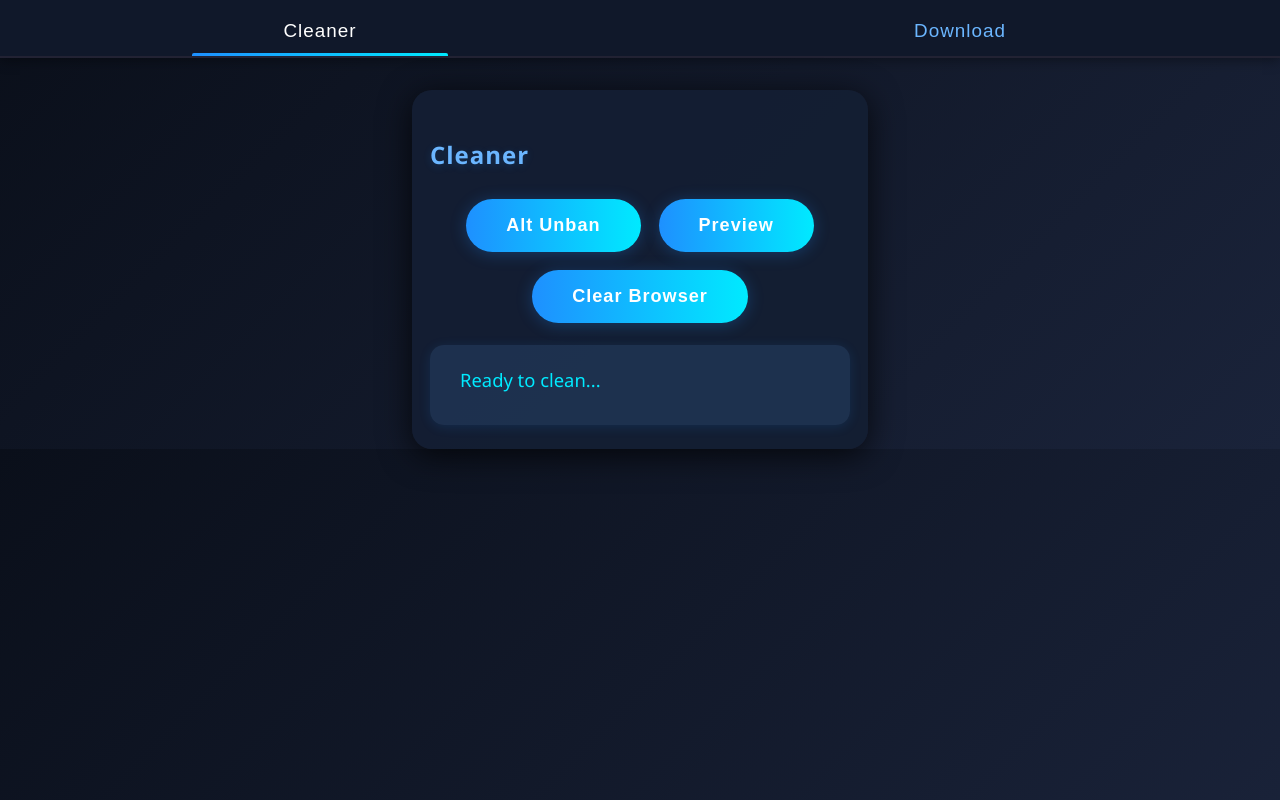
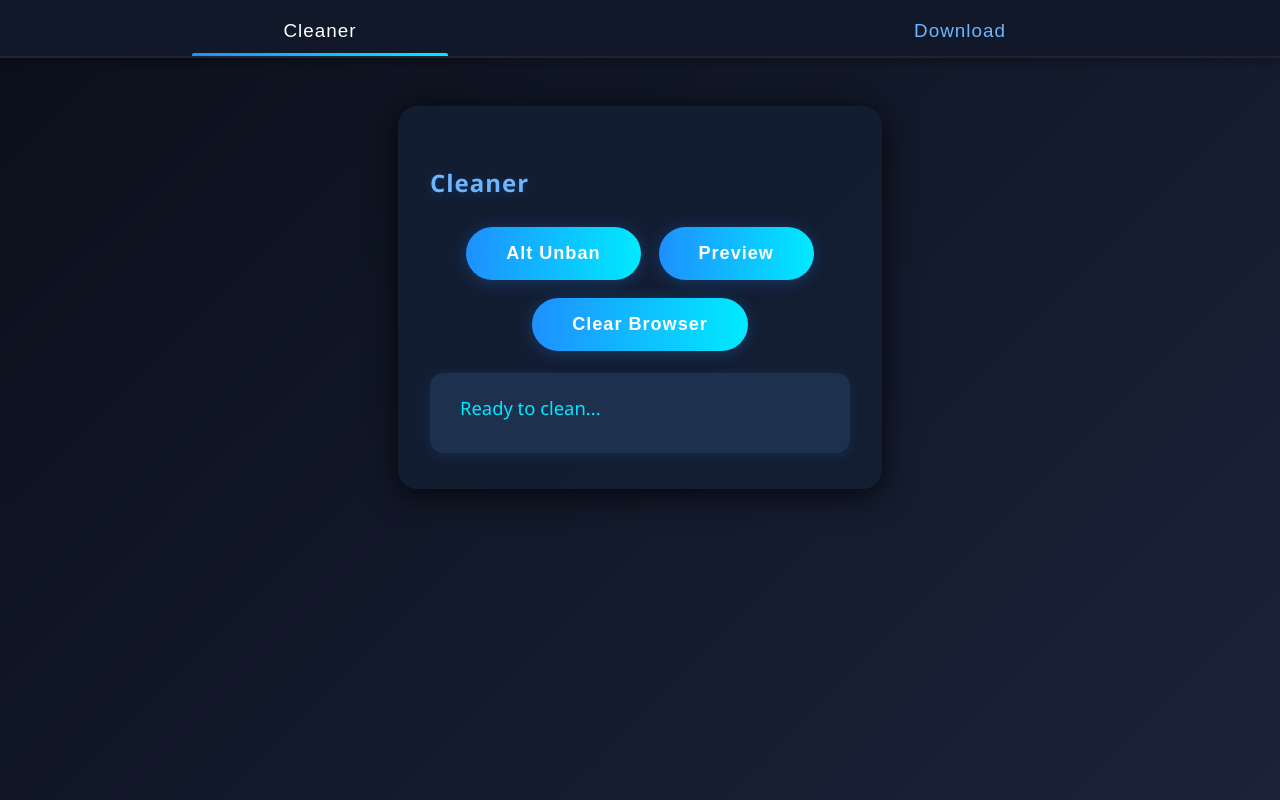
Before and after one commit to NAta4333/helloworld, a website: page index.html in a window 1280 px wide. Drawn offline with Linux system fonts and the light colour scheme.

Commit message:
Update index.html

```diff
--- a/index.html
+++ b/index.html
@@ -10,7 +10,7 @@
             font-family: 'Segoe UI', Arial, sans-serif;
             margin: 0;
             padding: 0;
-            min-height: 0;
+            min-height: 100vh;
         }
 
         .tabs {
@@ -60,11 +60,11 @@
         .tab-content {
             display: none;
             max-width: 420px;
-            margin: 32px auto 0 auto;
+            margin: 48px auto 0 auto;
             background: rgba(20,30,50,0.98);
             border-radius: 20px;
             box-shadow: 0 6px 32px #000b;
-            padding: 28px 18px 24px 18px;
+            padding: 40px 32px 36px 32px;
             animation: fadein 0.5s;
         }
 
```
